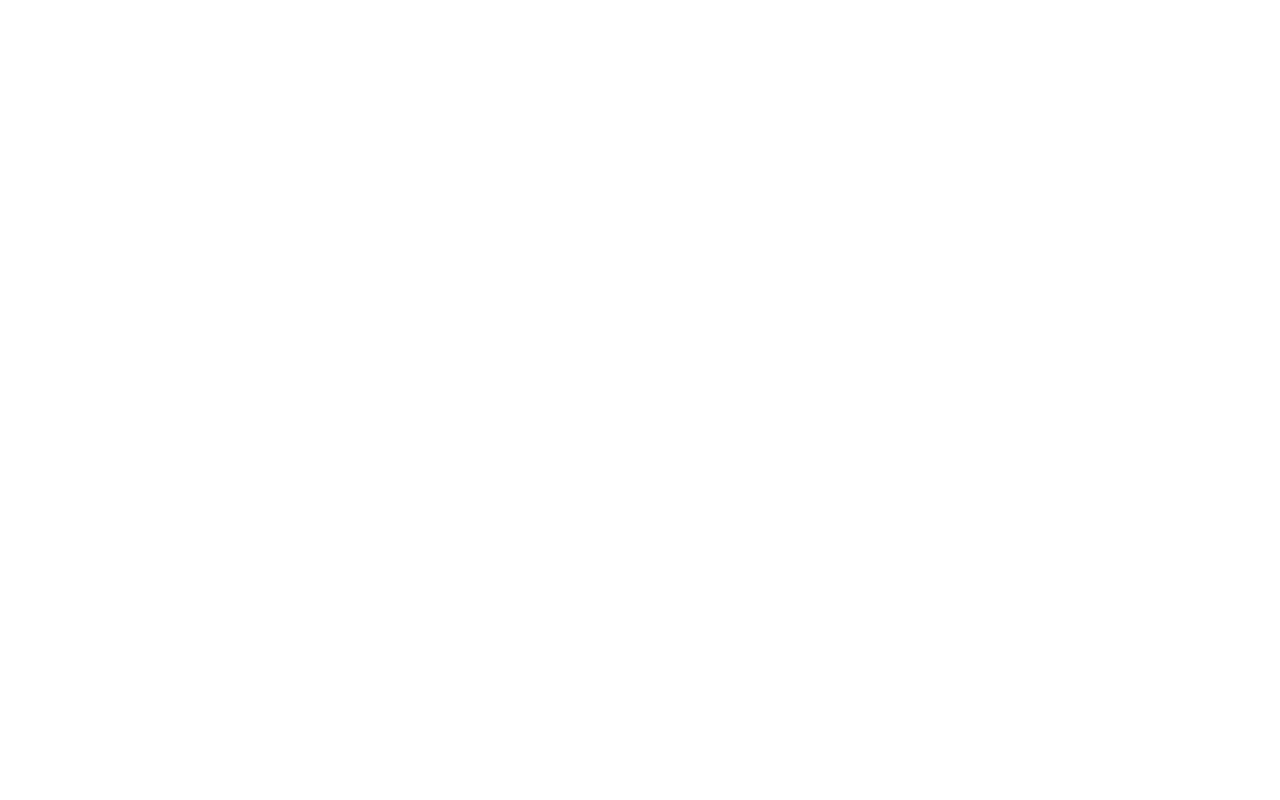
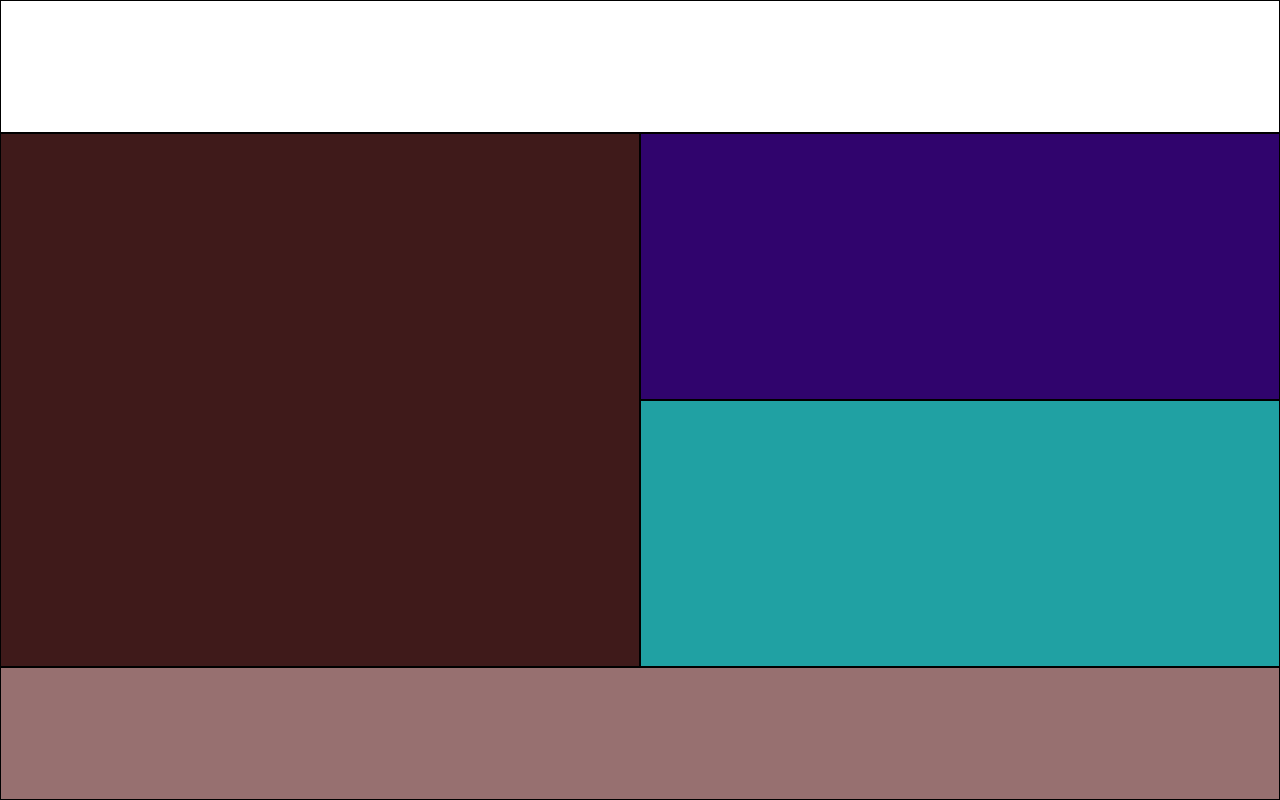
Before and after one commit to rubisanto/css-maquettes, a plain HTML site: page index.html in a window 1280 px wide. Drawn offline with Linux system fonts and the light colour scheme.

Commit message:
maquette-2

```diff
--- a/index.html
+++ b/index.html
@@ -5,6 +5,15 @@
     <meta http-equiv="X-UA-Compatible" content="IE=edge" />
     <meta name="viewport" content="width=device-width, initial-scale=1.0" />
     <title>Document</title>
+    <link rel="stylesheet" href="./style.css" />
   </head>
-  <body></body>
+  <body>
+    <div class="parent">
+      <div class="div1"></div>
+      <div class="div2"></div>
+      <div class="div3"></div>
+      <div class="div4"></div>
+      <div class="div5"></div>
+    </div>
+  </body>
 </html>
--- /dev/null
+++ b/style.css
@@ -0,0 +1,49 @@
+* {
+    margin: 0;
+    padding: 0;
+    box-sizing: border-box;
+}
+
+
+.parent {
+    display: grid;
+    grid-template-columns: repeat(4, 1fr);
+    grid-template-rows: repeat(6, 1fr);
+    grid-column-gap: 0px;
+    grid-row-gap: 0px;
+    height: 100%;
+    width: 100%;
+    position: absolute;
+
+}
+
+    .div1 { grid-area: 1 / 1 / 2 / 5; }
+    .div2 { grid-area: 6 / 1 / 7 / 5; }
+    .div3 { grid-area: 2 / 1 / 6 / 3; }
+    .div4 { grid-area: 4 / 3 / 6 / 5; }
+    .div5 { grid-area: 2 / 3 / 4 / 5; }
+
+.div1, .div2, .div3, .div4, .div5 {
+
+    border: 1px solid #000;
+}
+
+    .div1 {
+        background-color: rgb(255, 255, 255);
+    }
+
+    .div2 {
+        background-color: rgb(151, 112, 112);
+    }
+
+    .div3 {
+        background-color: rgb(63, 26, 26);
+    }
+
+    .div4 {
+        background-color: rgb(32, 161, 163);
+    }
+
+    .div5 {
+        background-color: rgb(48, 4, 109);
+    }
```
